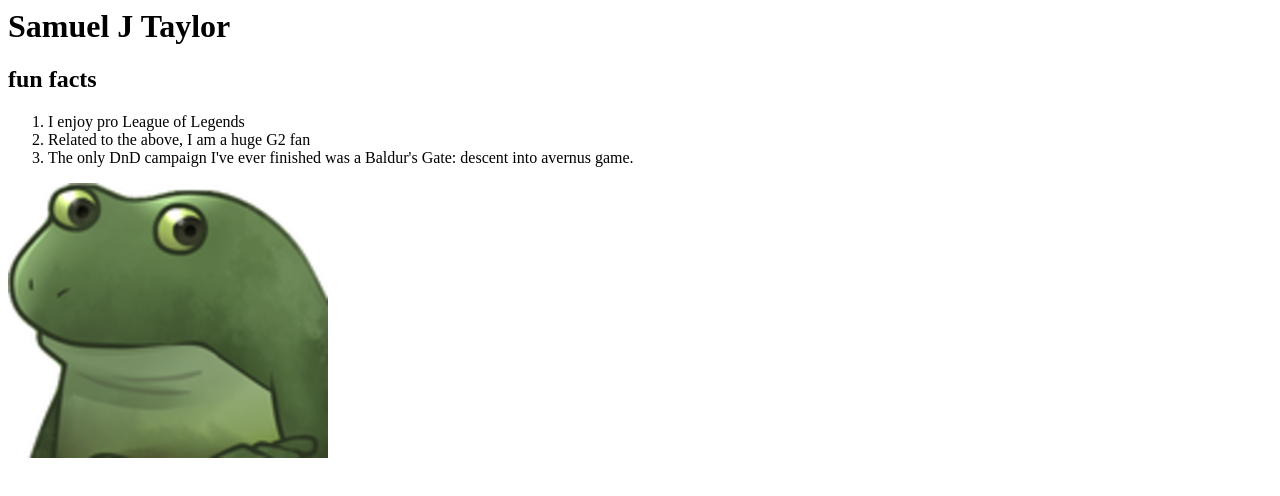
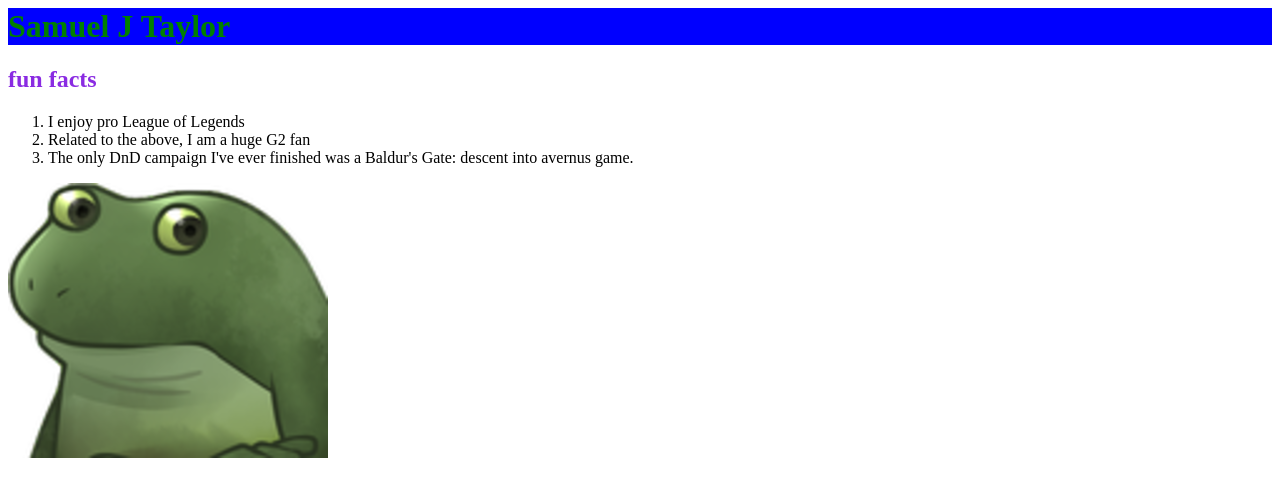
Before and after one commit to SamuelJTaylor22/day1_homework, a plain HTML site: page index.html in a window 1280 px wide. Drawn offline with Linux system fonts and the light colour scheme.

Commit message:
probably finished

```diff
--- a/index.html
+++ b/index.html
@@ -7,7 +7,7 @@
 </head>
 <body>
   <h1>Samuel J Taylor</h1>
-  <h2>fun facts</h2>
+  <h2 id="subheader">fun facts</h2>
   <ol>
     <li>I enjoy pro League of Legends</li>
     <li>Related to the above, I am a huge G2 fan</li>
--- a/style.css
+++ b/style.css
@@ -0,0 +1,7 @@
+h1{
+  color: green;
+  background-color: blue;
+}
+#subheader{
+color: blueviolet;
+}
```
